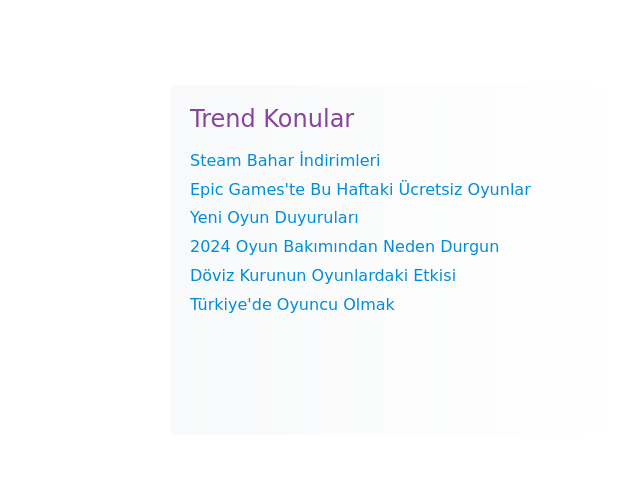
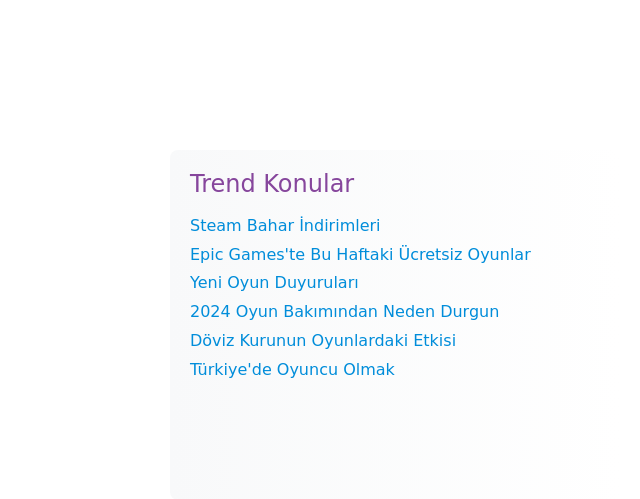
Before and after one commit to i99c/Blog, a Django app: template templates/includes/_yeniyapi.html in a window 1280 px wide. Shown: the top 499 px of the page, without its empty margins (640-1280 px from the left). Run offline with Django 5.2, Linux system fonts and the light colour scheme; the template is opened without the code that fills it, so the values that code supplies are empty; some web fonts are replaced.

Commit message:
güncelleme

```diff
--- a/Posts/views.py
+++ b/Posts/views.py
@@ -4,6 +4,8 @@
 def index(request):
     return render(request, "index.html")
 
+def uyegiris(request):
+    return render(request, 'uyegiris.html')
 
 
 
--- a/templates/includes/_yeniyapi.html
+++ b/templates/includes/_yeniyapi.html
@@ -12,7 +12,7 @@
     <link href="https://fonts.googleapis.com/css2?family=Macondo&family=Poppins:ital,wght@0,100;0,200;0,300;0,400;0,500;0,600;0,700;0,800;0,900;1,100;1,200;1,300;1,400;1,500;1,600;1,700;1,800;1,900&family=Tac+One&display=swap" rel="stylesheet" />
   </head>
   <body>
-    <div class="trendler">
+    <div style="margin-top: 65px;" class="trendler">
       <h3>Trend Konular</h3>
       <div class="trend-alt-başlıklar">
         <h4><a href="#">Steam Bahar İndirimleri</a></h4>
```
